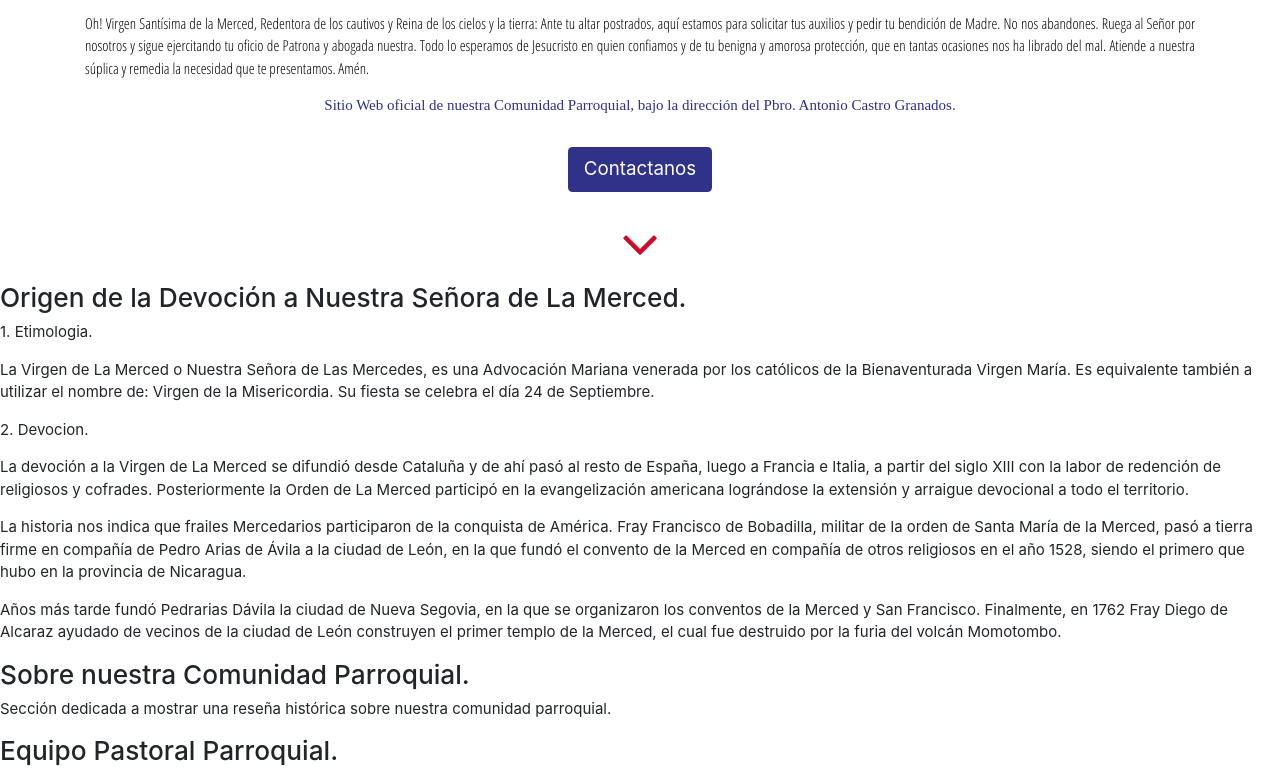
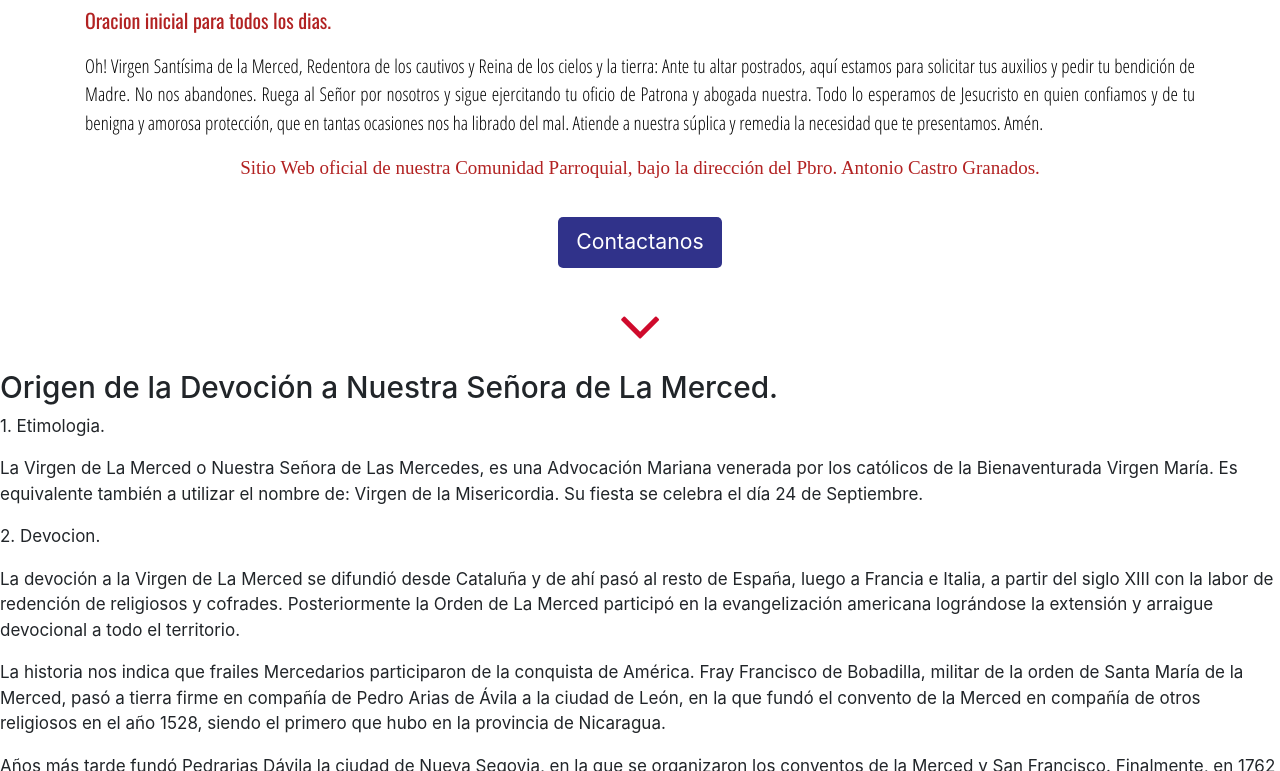
Before and after one commit to JlopezC23/LaMerced, a plain HTML site: page index.html in a window 1280 px wide. Shown: the part 394-1165 px from the top of the page. Drawn offline with nearby package versions, Linux system fonts and the light colour scheme; a web font is replaced by a local one.

Commit message:
Actualizacion 2

```diff
--- a/scss/styles.scss
+++ b/scss/styles.scss
@@ -5,10 +5,10 @@
 $Color_Text_Titulo:#CF1F2E;
 $Color_Text_Principal:#FFFFFF;
 $Color_Text_Secundario:#000000;
-$Color_Fondo_Principal:#CF202E;
+$Color_Fondo_Principal:#E1202E;
 $Color_Fondo_Secundario:#028F6D;
-$Color_Fondo_Menu:#B2AA33;
-$Color_Text_Subtitulo:#312F8D;
+$Color_Fondo_Menu:#CF2033;
+$Color_Text_Subtitulo:#B22222;
 $Color_Text_Menu:#F9F075;
 $Color2:#80141A;
 $Color3:#F27582;
@@ -17,14 +17,14 @@ $Color5:#27773B;
 $Color6:#CB85C2;
 $Color8:#DC5A26;
 $Color9:#B3AA33;
-$Color10:#DDD920;
+$Color10:#FFCD00;
 $Color12:#FFCD00;
 $Color13:#E2E2E1;
 $Color14:#0A0A0A;
 $Color15:#FECD05;
 
 html{
-    font-size: 15px;
+    font-size: 17px;
 }
 
 .encabezado{
@@ -138,7 +138,7 @@ html{
 #menu-principal ul a:hover,
 #menu-principal ul li.active a
 {
-    color: $Color_Fondo_Principal;
+    color: $Color_Text_Menu;
 }
 /*------------------------------------------------*/
 
@@ -173,21 +173,22 @@ html{
 #Subtitulo1{
     font-family: 'Oswald', bold;
     color: $Color_Text_Subtitulo;
+    font-size: 20px;
 }
 
 #Contenido1{
     font-family: 'Open Sans Condensed', light;
     color: $Color_Text_Secundario;
     text-align: justify;
+    font-size: 19px;
 }
 
 #Aviso1{
     font-family: 'Source Serif Pro', bold;
     color: $Color_Text_Subtitulo;
     text-align: center;
+    font-size: 19px;
 }
-
-
 
 .Boton_Contacto{
     float: none;
```
Also changed, not shown: css/styles.css, 1 other file.
